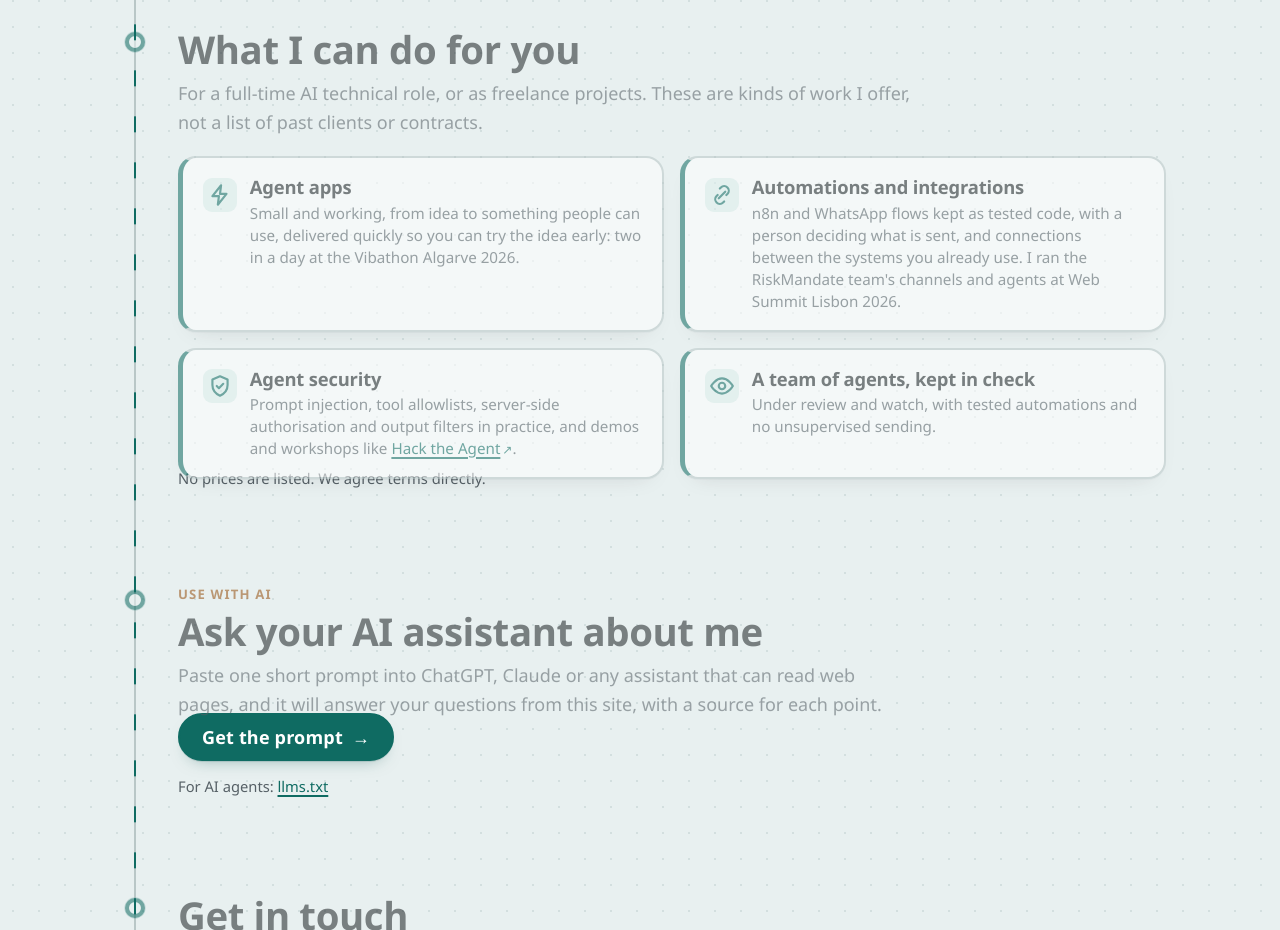
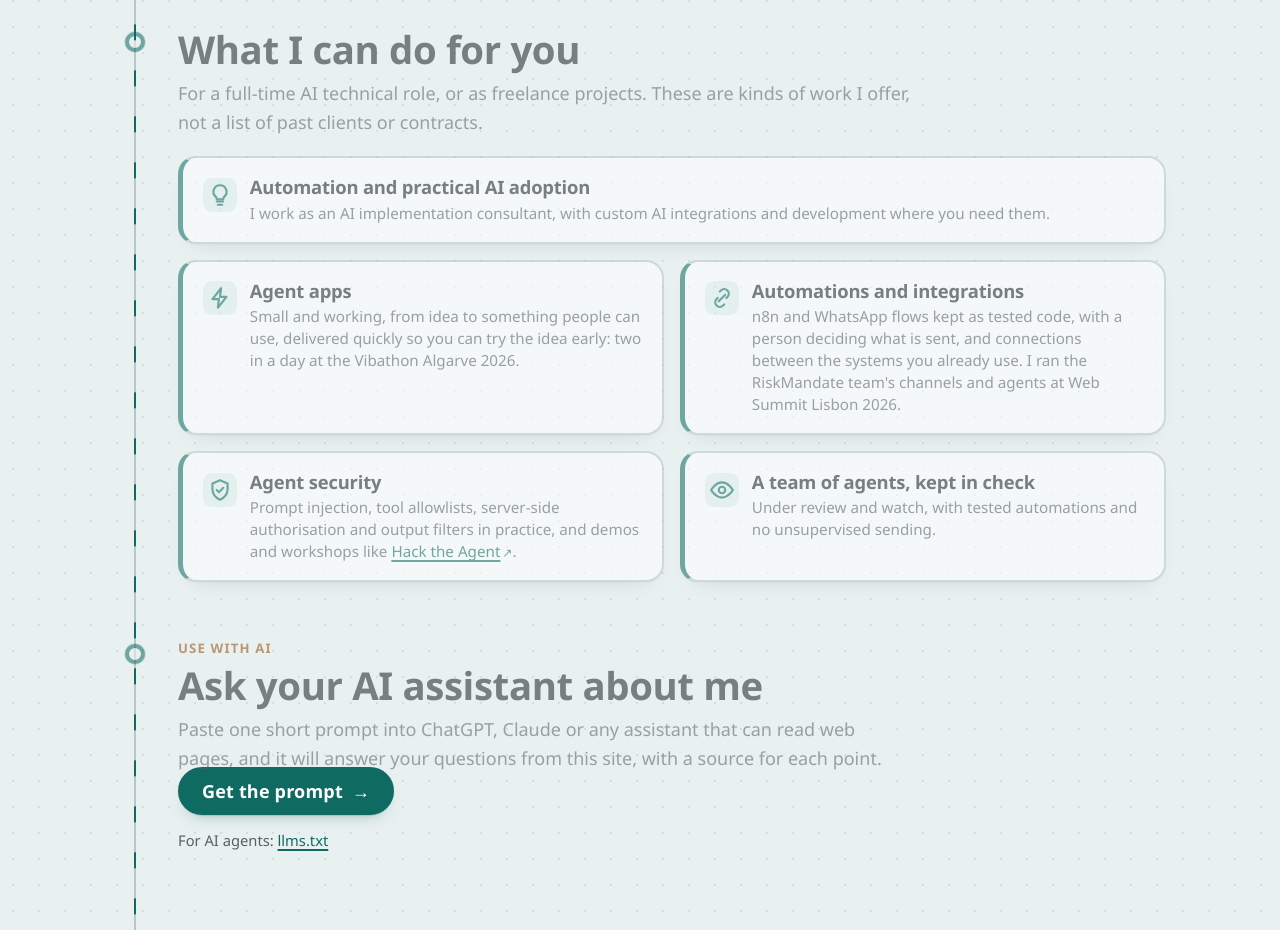
Before and after one commit to AgentiCCells/AgentiCCells__Site__Jose-Bota, a plain HTML site: page src/index.html in a window 1280 px wide. Shown: the part 2560-3490 px from the top of the page. Drawn offline with Linux system fonts and the light colour scheme.

Commit message:
What I can do for you: consulting box added, prices line removed
José, 17 Nov 2026: "i want to remove this from the site: No prices are
listed. We agree terms directly. --- also, on what i can do for you add
another box: custom AI integrations and development. - Automation &
Practical AI Adoption - AI implemation consultant".

A fifth box, first and full width, built from his three phrases; the
same offer added to index.md, with the fourth offer the home page
already had. On a branch; not released.

Agent: site@AgentiCCells.jose
Co-Authored-By: Claude Fable 5.2 <noreply@anthropic.com>
Claude-Session: https://claude.ai/code/session_01CqQLD8xdE7so2j3Zqiwt6R

```diff
--- a/src/index.html
+++ b/src/index.html
@@ -341,8 +341,9 @@ footer p{margin:.25rem 0}
 /* three key figures, each with its source */
 .headline{margin:6px 0 18px;font-size:clamp(1.15rem,2.2vw,1.4rem);line-height:1.4;max-width:40rem}
 .headline strong{font-weight:800;color:var(--teal-ink);background:linear-gradient(transparent 62%,var(--orange-soft) 62%)}
-.kinds.offer{grid-template-columns:repeat(2,minmax(0,1fr));gap:16px;margin:0 0 14px}
+.kinds.offer{grid-template-columns:repeat(2,minmax(0,1fr));gap:16px;margin:0}
 .kinds.offer>li{margin:0;padding:18px 20px;border:2px solid var(--line);border-left:5px solid var(--teal);border-radius:18px}
+.kinds.offer>li.wide{grid-column:1/-1}
 .kinds.offer>li::before,.kinds.offer>li::after{display:none}
 .kinds.offer h3{font-size:1.15rem;margin:0 0 .25rem;color:var(--ink)}
 @media (max-width:760px){.kinds.offer{grid-template-columns:1fr}}
@@ -581,12 +582,12 @@ footer p{margin:.25rem 0}
 <p><span id="full-time">For a full-time AI technical role</span>, or <span id="projects">as freelance projects</span>. These are kinds of work I offer, not a list of past clients or contracts.</p>
 </div>
 <ul class="kinds one offer">
+<li class="node wide"><svg viewBox="0 0 24 24" aria-hidden="true"><g fill="none" stroke="currentColor" stroke-width="2" stroke-linecap="round" stroke-linejoin="round"><path d="M9 18h6"/><path d="M10 21h4"/><path d="M12 3a6 6 0 0 0-4 10.5c.7.7 1 1.5 1 2.5h6c0-1 .3-1.8 1-2.5A6 6 0 0 0 12 3z"/></g></svg><div><h3>Automation and practical AI adoption</h3>I work as an AI implementation consultant, with custom AI integrations and development where you need them.</div></li>
 <li class="node"><svg viewBox="0 0 24 24" aria-hidden="true"><g fill="none" stroke="currentColor" stroke-width="2" stroke-linecap="round" stroke-linejoin="round"><path d="M13 3L5 13h6l-1 8 8-10h-6z"/></g></svg><div><h3>Agent apps</h3>Small and working, from idea to something people can use, delivered quickly so you can try the idea early: two in a day at the Vibathon Algarve 2026.</div></li>
 <li class="node"><svg viewBox="0 0 24 24" aria-hidden="true"><g fill="none" stroke="currentColor" stroke-width="2" stroke-linecap="round" stroke-linejoin="round"><path d="M9 15l6-6"/><path d="M10 6l1-1a4 4 0 0 1 6 6l-1 1"/><path d="M14 18l-1 1a4 4 0 0 1-6-6l1-1"/></g></svg><div><h3>Automations and integrations</h3>n8n and WhatsApp flows kept as tested code, with a person deciding what is sent, and connections between the systems you already use. I ran the RiskMandate team's channels and agents at Web Summit Lisbon 2026.</div></li>
 <li class="node"><svg viewBox="0 0 24 24" aria-hidden="true"><g fill="none" stroke="currentColor" stroke-width="2" stroke-linecap="round" stroke-linejoin="round"><path d="M12 3l7 3v5c0 5-3 8-7 10-4-2-7-5-7-10V6z"/><path d="M9 12l2 2 4-4"/></g></svg><div><h3>Agent security</h3>Prompt injection, tool allowlists, server-side authorisation and output filters in practice, and demos and workshops like <a href="https://agent-defense-arena.lovable.app/" target="_blank" rel="noopener noreferrer" aria-describedby="newtab">Hack the Agent</a>.</div></li>
 <li class="node"><svg viewBox="0 0 24 24" aria-hidden="true"><g fill="none" stroke="currentColor" stroke-width="2" stroke-linecap="round" stroke-linejoin="round"><path d="M2 12s4-7 10-7 10 7 10 7-4 7-10 7S2 12 2 12z"/><circle cx="12" cy="12" r="3"/></g></svg><div><h3>A team of agents, kept in check</h3>Under review and watch, with tested automations and no unsupervised sending.</div></li>
 </ul>
-<p class="small">No prices are listed. We agree terms directly.</p>
 </section>
 
 <section class="stage" id="use-with-ai" aria-labelledby="h-ai">
```
Also changed, not shown: 1 other file.
